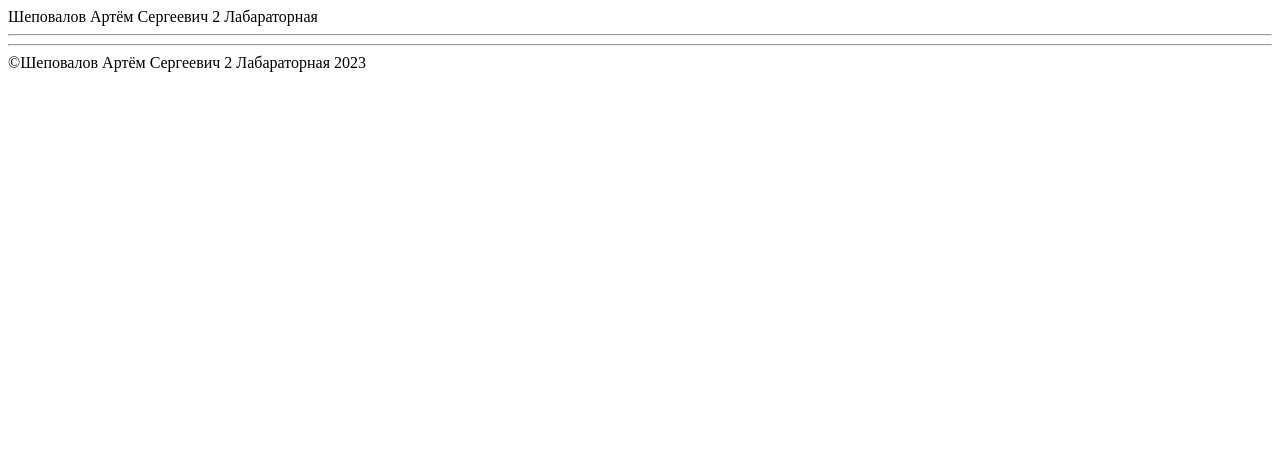
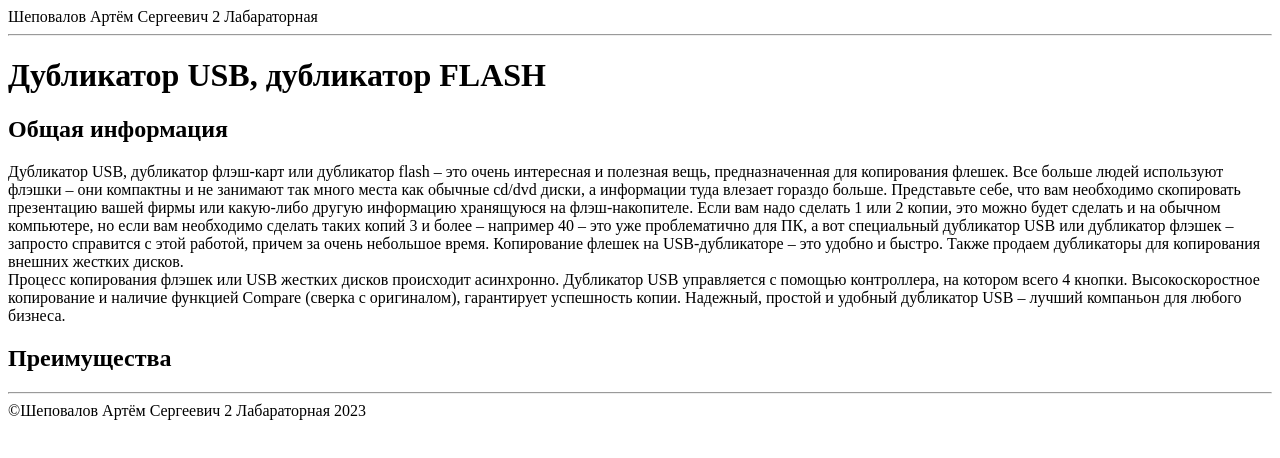
Before and after one commit to Shepovalovv/web-programming-lab, a plain HTML site: page lab2.html in a window 1280 px wide. Drawn offline with Linux system fonts and the light colour scheme.

Commit message:
USB-дубликатор

```diff
--- a/lab2.html
+++ b/lab2.html
@@ -12,7 +12,40 @@
             <hr>
         </header>
 
-        <main></main>
+        <main>
+            <h1>Дубликатор USB, дубликатор FLASH</h1>
+
+            <h2>Общая информация</h2>
+
+            <div>
+            Дубликатор USB, дубликатор флэш-карт или дубликатор flash &ndash; это
+            очень интересная и полезная вещь, предназначенная для
+            копирования флешек. Все больше людей используют флэшки &ndash;
+            они компактны и не занимают так много места как обычные cd/dvd
+            диски, а информации туда влезает гораздо больше. Представьте
+            себе, что вам необходимо скопировать презентацию вашей
+            фирмы или какую-либо другую информацию хранящуюся на
+            флэш-накопителе. Если вам надо сделать 1 или 2 копии, это
+            можно будет сделать и на обычном компьютере, но если вам
+            необходимо сделать таких копий 3 и более &ndash; например 40 &ndash; это уже
+            проблематично для ПК, а вот специальный дубликатор USB или
+            дубликатор флэшек &ndash; запросто справится с этой работой, причем
+            за очень небольшое время. Копирование флешек на
+            USB-дубликаторе &ndash; это удобно и быстро. Также продаем
+            дубликаторы для копирования внешних жестких дисков.
+            </div>
+
+            <div>
+            Процесс копирования флэшек или USB жестких дисков
+            происходит асинхронно. Дубликатор USB управляется с помощью
+            контроллера, на котором всего 4 кнопки. Высокоскоростное
+            копирование и наличие функцией Compare (сверка с оригиналом),
+            гарантирует успешность копии. Надежный, простой и удобный
+            дубликатор USB &ndash; лучший компаньон для любого бизнеса.
+            </div>
+
+            <h2>Преимущества</h2>
+        </main>
 
         <footer>
             <hr>
```
